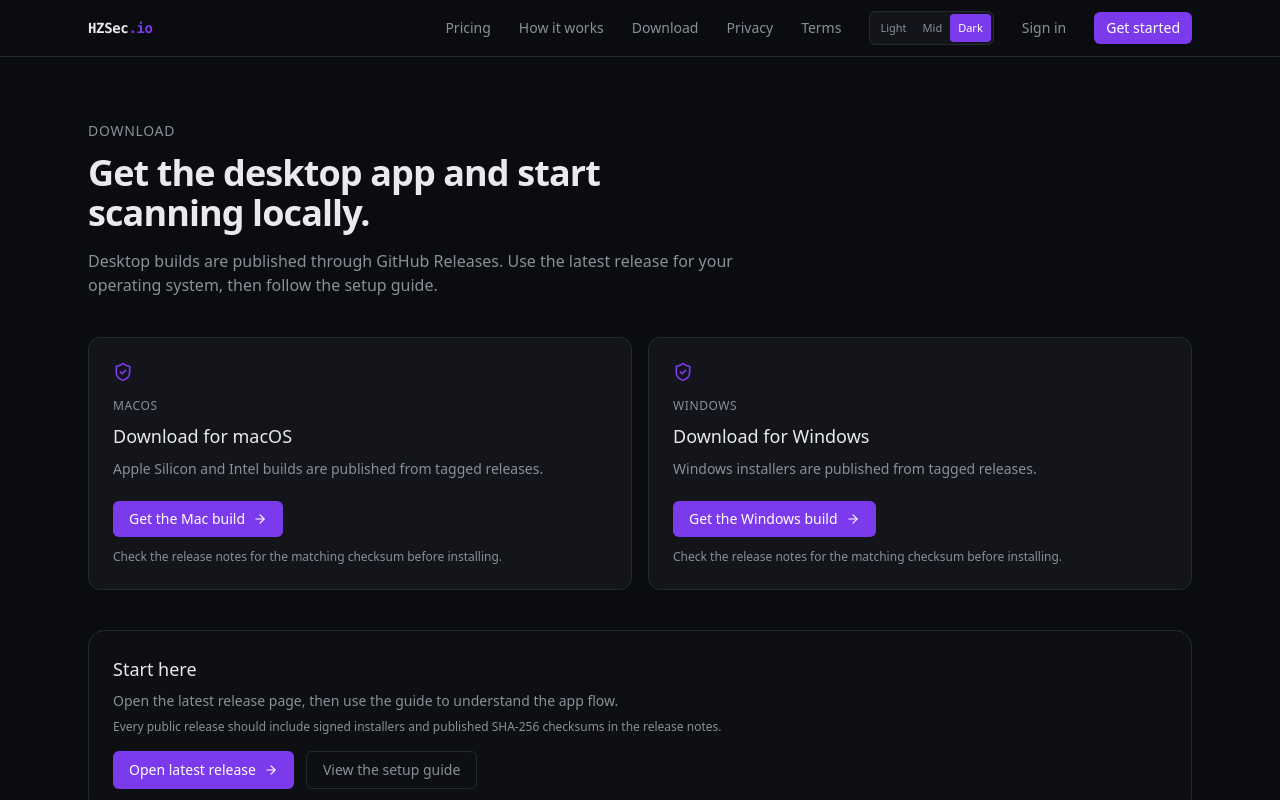
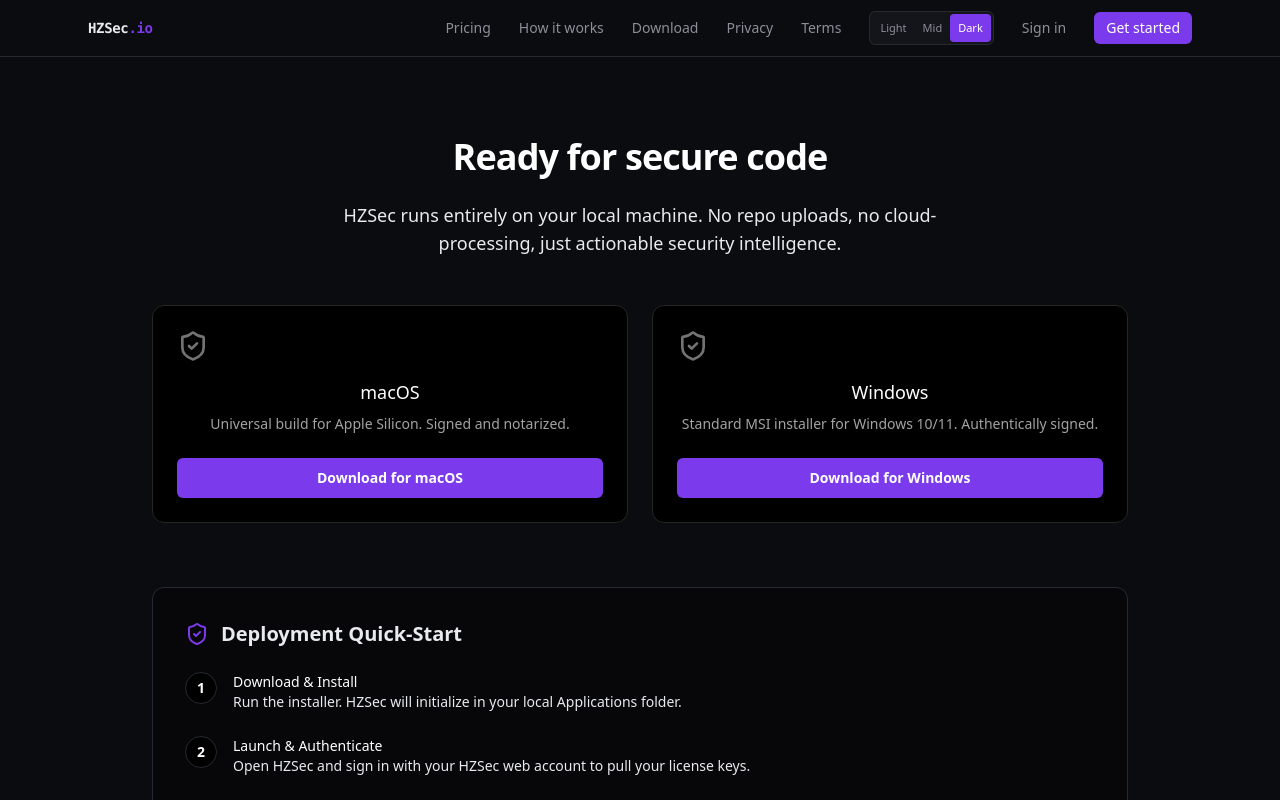
Before and after one commit to HamzaAls-AI/HZSEC, a Next.js app in the folder hzsec-website/: page /download in a window 1280 px wide. Shown: the top 800 px of the page. Built offline with nearby package versions, Linux system fonts and the light colour scheme; no server answers.

Commit message:
Update download page: direct .dmg link, polished UI

```diff
--- a/hzsec-website/app/download/page.tsx
+++ b/hzsec-website/app/download/page.tsx
@@ -1,59 +1,72 @@
 import Link from 'next/link';
 import { MarketingHeader } from '@/components/MarketingHeader';
 import { MarketingFooter } from '@/components/MarketingFooter';
-import { ArrowRight, ShieldCheck } from 'lucide-react';
+import { ShieldCheck, AlertTriangle } from 'lucide-react';
+// Had to fallback to explicitly supported icons from types.d.ts to fix build.
 
 export const metadata = {
-  title: 'Download HZSec',
-  description: 'Get the HZSec desktop app and follow the recommended setup flow.'
+  title: 'Download HZSec | Local-First Security',
+  description: 'Download the HZSec desktop app for high-precision, local-first code security.'
 };
 
 export default function DownloadPage() {
   return (
     <>
       <MarketingHeader />
-      <section className="mx-auto max-w-6xl px-6 py-16">
-        <div className="max-w-2xl">
-          <p className="text-sm uppercase tracking-wider text-muted">Download</p>
-          <h1 className="mt-3 text-3xl font-semibold tracking-tight sm:text-4xl">Get the desktop app and start scanning locally.</h1>
-          <p className="mt-4 text-muted">
-            Desktop builds are published through GitHub Releases. Use the latest
-            release for your operating system, then follow the setup guide.
-          </p>
-        </div>
+      <section className="mx-auto max-w-5xl px-6 py-20 text-center">
+        <h1 className="text-4xl font-bold tracking-tight text-white mb-6">
+          Ready for secure code
+        </h1>
+        <p className="text-lg text-muted-foreground mb-12 max-w-2xl mx-auto">
+          HZSec runs entirely on your local machine. No repo uploads, no cloud-processing, just actionable security intelligence.
+        </p>
 
-        <div className="mt-10 grid gap-4 sm:grid-cols-2">
+        <div className="grid gap-6 md:grid-cols-2 mb-16">
           <DownloadCard
             os="macOS"
-            body="Apple Silicon and Intel builds are published from tagged releases."
-            href="https://github.com/HamzaAls-AI/HZSEC/releases/latest"
-            cta="Get the Mac build"
+            body="Universal build for Apple Silicon. Signed and notarized."
+            href="https://github.com/HamzaAls-AI/HZSEC/releases/latest/download/HZSec-1.0.0-arm64.dmg"
+            cta="Download for macOS"
           />
           <DownloadCard
             os="Windows"
-            body="Windows installers are published from tagged releases."
-            href="https://github.com/HamzaAls-AI/HZSEC/releases/latest"
-            cta="Get the Windows build"
+            body="Standard MSI installer for Windows 10/11. Authentically signed."
+            href="https://github.com/HamzaAls-AI/HZSEC/releases/latest/download/HZSec-Setup-1.0.0.exe"
+            cta="Download for Windows"
           />
         </div>
 
-        <div className="mt-10 rounded-2xl border border-border bg-panel/40 p-6">
-          <h2 className="text-lg font-medium">Start here</h2>
-          <p className="mt-2 text-sm text-muted">
-            Open the latest release page, then use the guide to understand the app flow.
-          </p>
-          <p className="mt-2 text-xs text-muted">
-            Every public release should include signed installers and published SHA-256 checksums in the release notes.
-          </p>
-          <div className="mt-4 flex flex-wrap gap-3">
-            <a
-              href="https://github.com/HamzaAls-AI/HZSEC/releases/latest"
-              className="inline-flex items-center gap-2 rounded-md bg-accent px-4 py-2 text-sm text-white hover:bg-accent/90"
-            >
-              Open latest release <ArrowRight size={14} />
-            </a>
-            <Link href="/guide" className="rounded-md border border-border px-4 py-2 text-sm text-muted hover:text-text">
-              View the setup guide
+        <div className="rounded-xl border border-border bg-black/40 p-8 text-left">
+          <div className="flex items-center gap-3 mb-6">
+            <ShieldCheck className="text-accent" size={24} />
+            <h2 className="text-xl font-semibold">Deployment Quick-Start</h2>
+          </div>
+          <ol className="space-y-6 text-sm text-muted-foreground">
+            <li className="flex gap-4">
+              <span className="flex h-8 w-8 shrink-0 items-center justify-center rounded-full border border-border bg-black font-semibold text-white">1</span>
+              <div>
+                <p className="font-medium text-white">Download & Install</p>
+                <p>Run the installer. HZSec will initialize in your local Applications folder.</p>
+              </div>
+            </li>
+            <li className="flex gap-4">
+              <span className="flex h-8 w-8 shrink-0 items-center justify-center rounded-full border border-border bg-black font-semibold text-white">2</span>
+              <div>
+                <p className="font-medium text-white">Launch & Authenticate</p>
+                <p>Open HZSec and sign in with your HZSec web account to pull your license keys.</p>
+              </div>
+            </li>
+            <li className="flex gap-4">
+              <span className="flex h-8 w-8 shrink-0 items-center justify-center rounded-full border border-border bg-black font-semibold text-white">3</span>
+              <div>
+                <p className="font-medium text-white">Run your first scan</p>
+                <p>Point at your local path and start analyzing.</p>
+              </div>
+            </li>
+          </ol>
+          <div className="mt-8 flex gap-4">
+            <Link href="/guide" className="rounded-md border border-neutral-700 bg-neutral-900 px-6 py-2 text-sm text-white hover:bg-neutral-800 transition">
+              Read the full guide
             </Link>
           </div>
         </div>
@@ -63,29 +76,17 @@
   );
 }
 
-function DownloadCard({
-  os, body, href, cta
-}: {
-  os: string;
-  body: string;
-  href: string;
-  cta: string;
-}) {
+function DownloadCard({ os, body, href, cta }: { os: string; body: string; href: string; cta: string }) {
   return (
-    <div className="rounded-xl border border-border bg-panel p-6">
-      <ShieldCheck className="text-accent" size={20} />
-      <p className="mt-4 text-xs uppercase tracking-wider text-muted">{os}</p>
-      <h2 className="mt-2 text-lg font-medium">Download for {os}</h2>
-      <p className="mt-2 text-sm leading-relaxed text-muted">{body}</p>
-      <a
-        href={href}
-        className="mt-5 inline-flex items-center gap-2 rounded-md bg-accent px-4 py-2 text-sm text-white hover:bg-accent/90"
-      >
-        {cta} <ArrowRight size={14} />
+    <div className="rounded-xl border border-neutral-800 bg-black p-6 transition hover:border-accent group">
+      <div className="mb-4">
+        <ShieldCheck className="group-hover:text-accent transition text-neutral-500" size={32} />
+      </div>
+      <h2 className="text-lg font-medium text-white">{os}</h2>
+      <p className="mt-2 text-sm text-neutral-400 mb-6">{body}</p>
+      <a href={href} className="block w-full rounded-md bg-accent px-4 py-2.5 text-center text-sm font-semibold text-white hover:bg-accent/90 transition">
+        {cta}
       </a>
-      <p className="mt-3 text-xs text-muted">
-        Check the release notes for the matching checksum before installing.
-      </p>
     </div>
   );
 }
```
Also changed, not shown: hzsec-website/app/page.tsx (+34 -71 lines), 2 other files (tests, documents, lock files or other folders).
